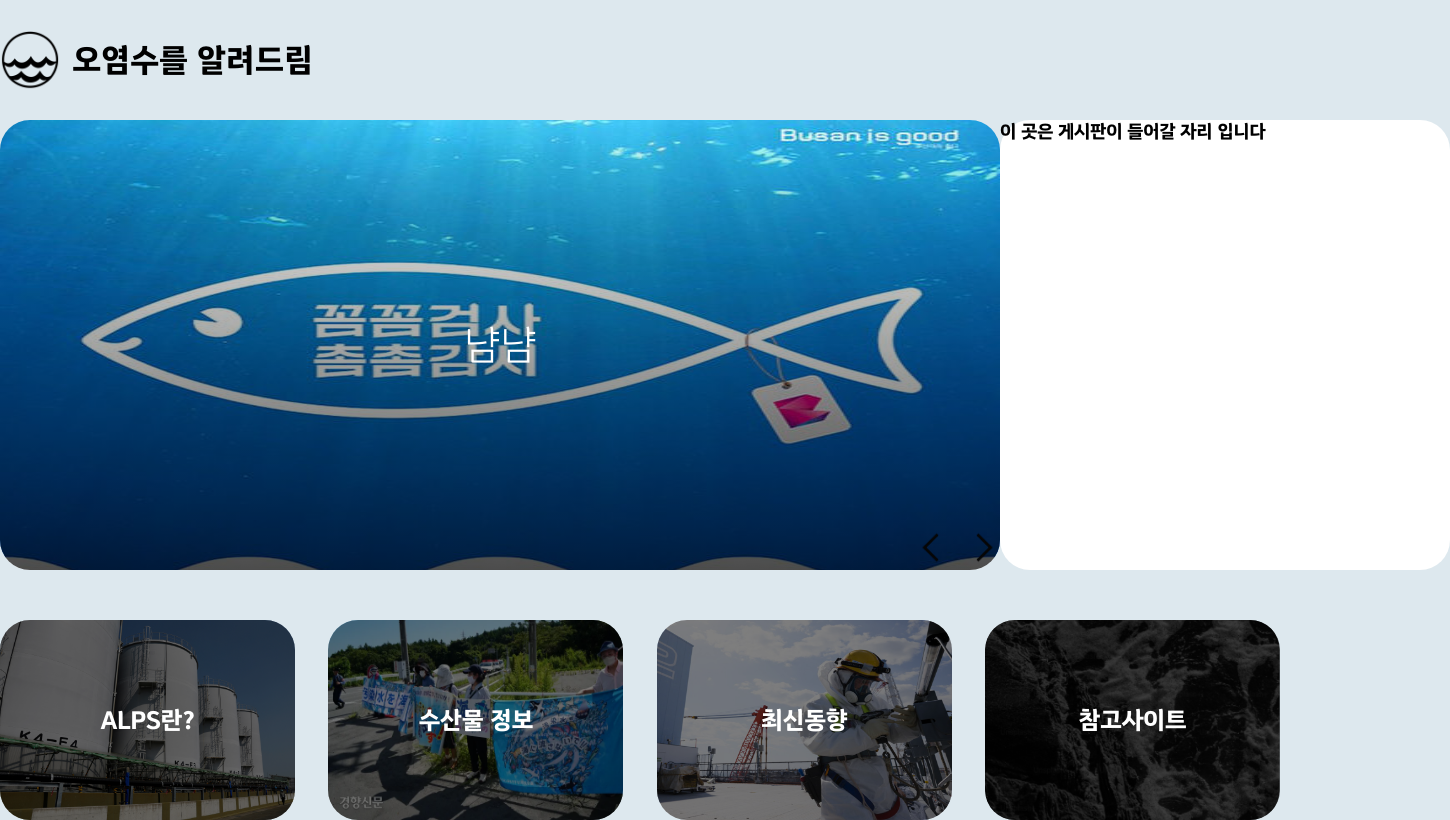
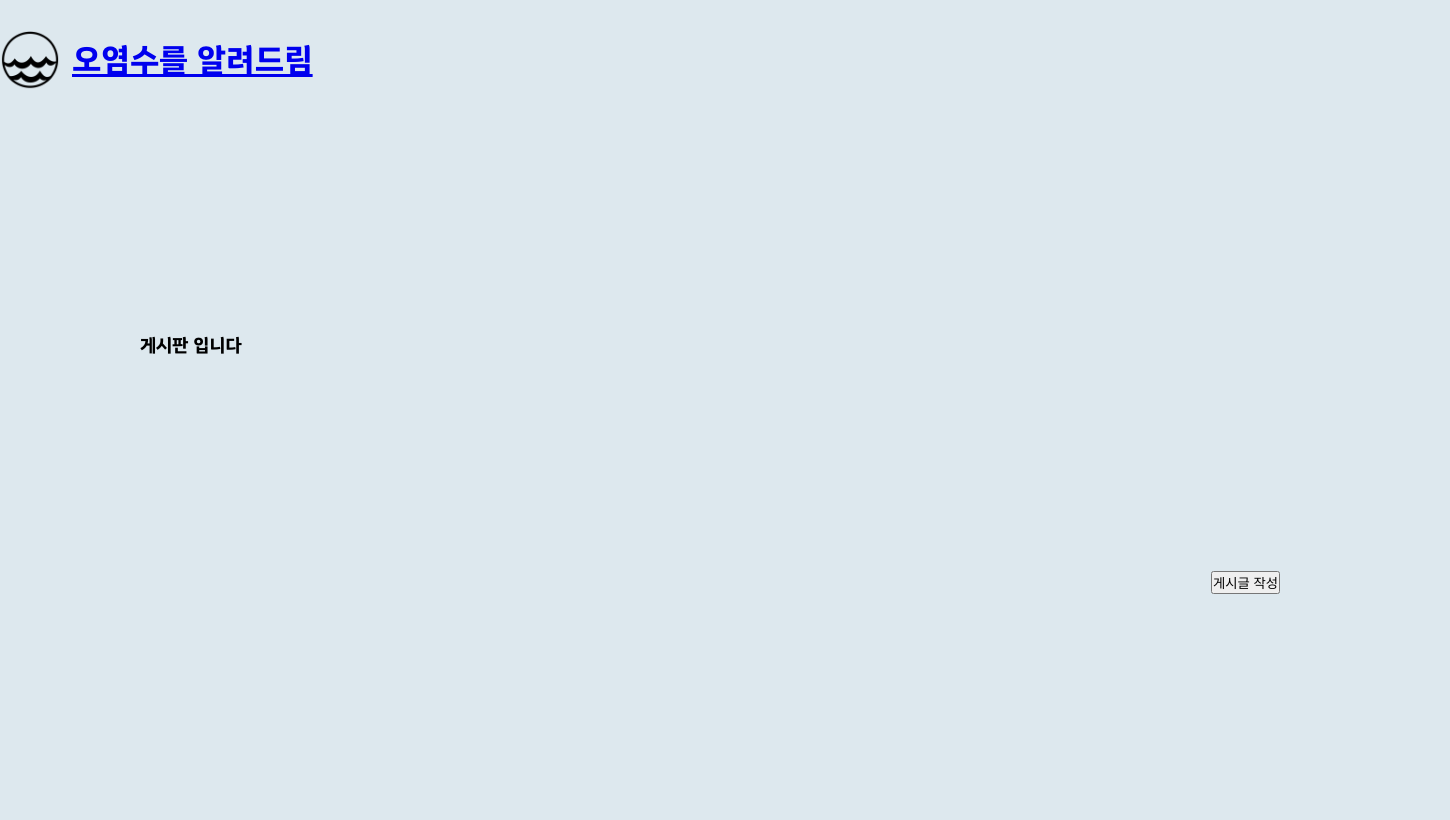
Before and after one commit to jinbark1229/CRUD-Web, a React (Create React App) app: page /Board in a window 1280 px wide. Shown: the whole page, 1450 px wide, since content can reach past the window. Built offline with nearby package versions, Linux system fonts and the light colour scheme.

Commit message:
files modified

```diff
--- a/package.json
+++ b/package.json
@@ -8,6 +8,7 @@
     "@testing-library/user-event": "^13.5.0",
     "react": "^18.2.0",
     "react-dom": "^18.2.0",
+    "react-router-dom": "^6.20.1",
     "react-scripts": "5.0.1",
     "web-vitals": "^2.1.4"
   },
--- a/src/App.js
+++ b/src/App.js
@@ -1,12 +1,15 @@
 import React from "react";
 import MainImg from "./component/MainImg";
 import "./App.css";
-
-
+import { Route, Routes } from "react-router-dom";
+import MainBoard from "./component/MainBoard";
 function App() {
   return (
     <div>
-      <MainImg></MainImg>
+      <Routes>
+        <Route path="/" element={<MainImg/>} />
+        <Route path="/Board" element={<MainBoard />} />
+      </Routes>
     </div>
   );
 }
--- /dev/null
+++ b/src/Style/MainBoard.css
@@ -0,0 +1,13 @@
+.Board {
+  width: 100%;
+  min-width: 1000px;
+  max-width: 1000px;
+  height: 450px;
+  align-content: center;
+  margin: 0 auto;
+}
+
+.BoardBottom{
+display: flex;
+flex-direction: row-reverse;
+}
--- /dev/null
+++ b/src/component/MainBoard.jsx
@@ -0,0 +1,74 @@
+import React, { useState, useEffect } from "react";
+import { Link } from "react-router-dom";
+import "../Style/MainBoard.css";
+import Slogan from "./Slogan";
+
+function MainBoard() {
+  const [write, setWrite] = useState(true);
+  const [memo, setMemo] = useState([]);
+  const [memoValue, setMemoValue] = useState("");
+
+  function IWantWrite() {
+    setWrite(!write);
+  }
+
+  function Completion() {
+    if (memoValue.trim() !== "") {
+      setMemo((prememo) => [...prememo, memoValue]);
+      setMemoValue("");
+    }
+    setWrite(!write);
+  }
+
+  {/*로컬 스토리지 저장*/ }
+  useEffect(() => {
+    if (memo.length > 0) {
+      localStorage.setItem("memos", JSON.stringify(memo));
+    }
+  }, [memo])
+
+  useEffect(() => {
+    const localData = localStorage.getItem("memos")
+    if (localData !== null) {
+      const JData = JSON.parse(localData);
+      console.log(JData.length)
+      setMemo(JData)
+    }
+  }, [])
+
+  return (
+    <div className="Container">
+      <Link to="/">
+        <Slogan />
+      </Link>
+
+      <div className="Board">
+        <div>
+          <p>게시판 입니다</p>
+        </div>
+        {/* 게시판 글 */}
+        <div>
+          <ol className="Items" type="I">
+            {/* 메모 표시 */}
+            {memo.map((item, index) => (
+              <li key={index}>{item}</li>
+            ))}
+          </ol>
+        </div>
+      </div>
+      {/* 게시판 바닥 */}
+      <div className="BoardBottom">
+        <div hidden={write}>
+          <input type="text" className="InputWrite" value={memoValue} onChange={(e) => setMemoValue(e.target.value)} />
+          <button onClick={Completion}>완료</button>
+        </div>
+        <div hidden={!write}>
+          <button onClick={IWantWrite}>게시글 작성</button>
+        </div>
+
+      </div>
+    </div>
+  );
+}
+
+export default MainBoard;
--- a/src/component/NoteBoard.jsx
+++ b/src/component/NoteBoard.jsx
@@ -1,10 +1,10 @@
-
+import { Link } from "react-router-dom";
 function NoteBoard(){
 
 
   return(
     <div className="notice">
-      이 곳은 게시판이 들어갈 자리 입니다
+      이 곳은 게시판이 들어갈 자리 입니다       <Link to="Board">+더보기</Link>
     </div>
   )
 
--- a/src/component/Slogan.jsx
+++ b/src/component/Slogan.jsx
@@ -1,11 +1,13 @@
 import React from "react";
 import "../Style/Slogan.css";
+
 function Slogan() {
 
   return (
     <div className="topBanner">
       <img src={process.env.PUBLIC_URL + "/img/slogan.png"} alt="오염수 정보 알리미 :)" style={{width:60}} />
       <span>오염수를 알려드림</span>
+
     </div>
   )
 
--- a/src/index.js
+++ b/src/index.js
@@ -1,8 +1,11 @@
 import React from 'react';
 import ReactDOM from 'react-dom/client';
 import App from './App';
-
+import { BrowserRouter} from 'react-router-dom';
 const root = ReactDOM.createRoot(document.getElementById('root'));
 root.render(
+    <BrowserRouter>
     <App />
+    </BrowserRouter>
+
 );
```
Also changed, not shown: src/component/MainImg.jsx (+15 -11 lines), 1 other file (tests, documents, lock files or other folders).
